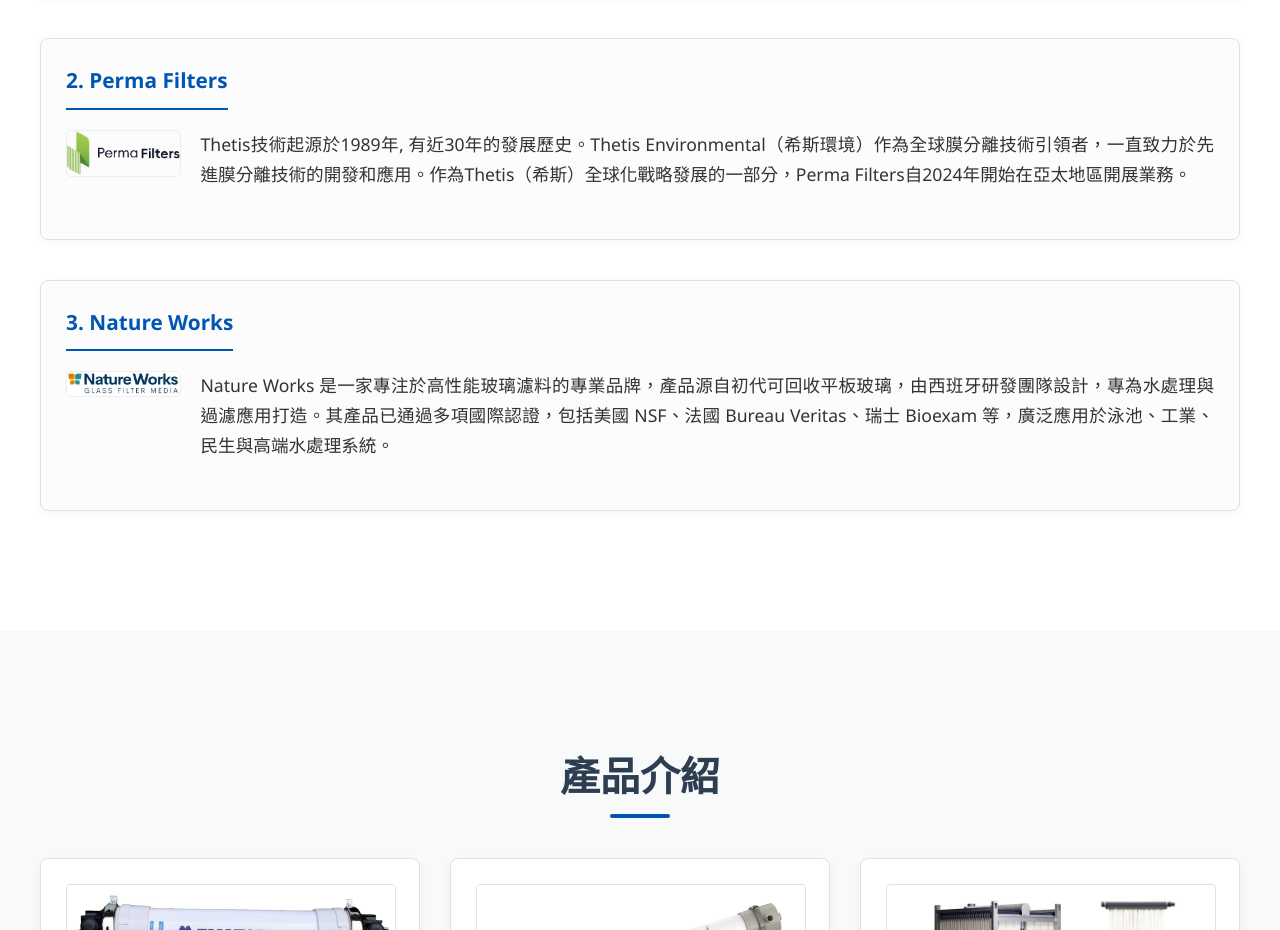
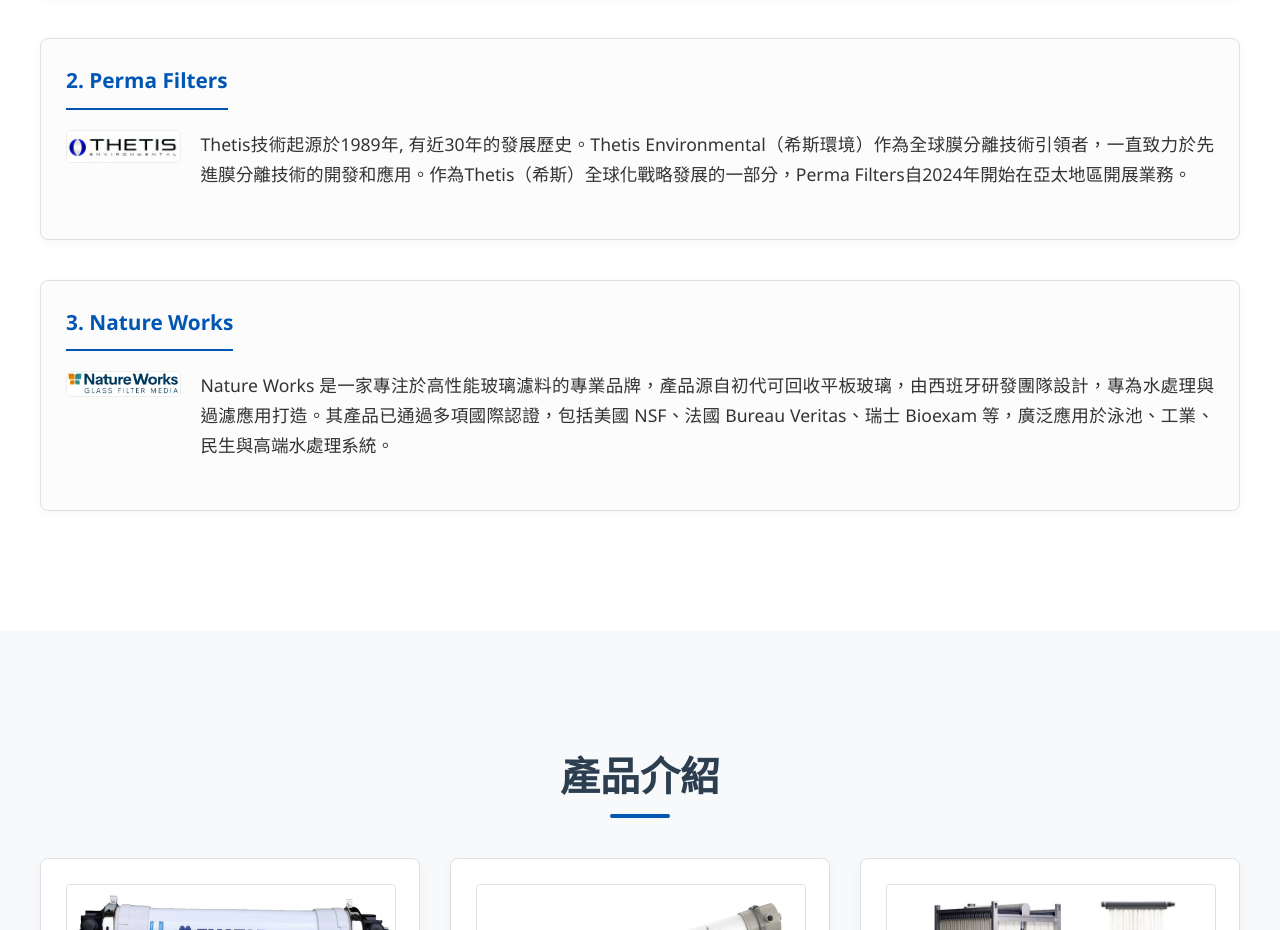
Before and after one commit to c-ken-c/JHB101-Envirotech, a plain HTML site: page index.html in a window 1280 px wide. Shown: the part 1066-1996 px from the top of the page. Drawn offline with Linux system fonts and the light colour scheme.

Commit message:
Update index.html

```diff
--- a/index.html
+++ b/index.html
@@ -50,7 +50,7 @@
                     <div class="agency-item">
                         <h4>2. Perma Filters</h4>
                         <div class="agency-content">
-                            <img src="image/Premafilters.png" alt="Perma Filters Logo">
+                            <img src="image/Thetis Logo.jpeg" alt="Thetis Logo">
                             <p>Thetis技術起源於1989年, 有近30年的發展歷史。Thetis Environmental（希斯環境）作為全球膜分離技術引領者，一直致力於先進膜分離技術的開發和應用。作為Thetis（希斯）全球化戰略發展的一部分，Perma Filters自2024年開始在亞太地區開展業務。</p>
                         </div>
                     </div>
```
